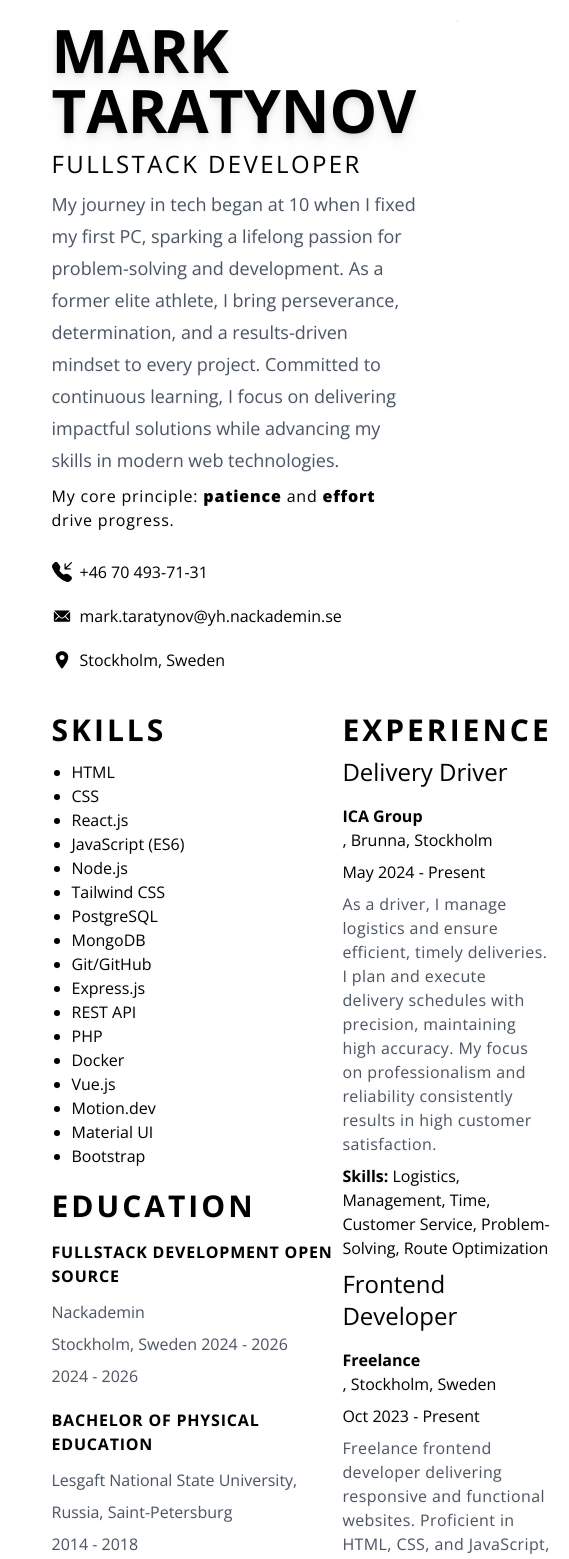
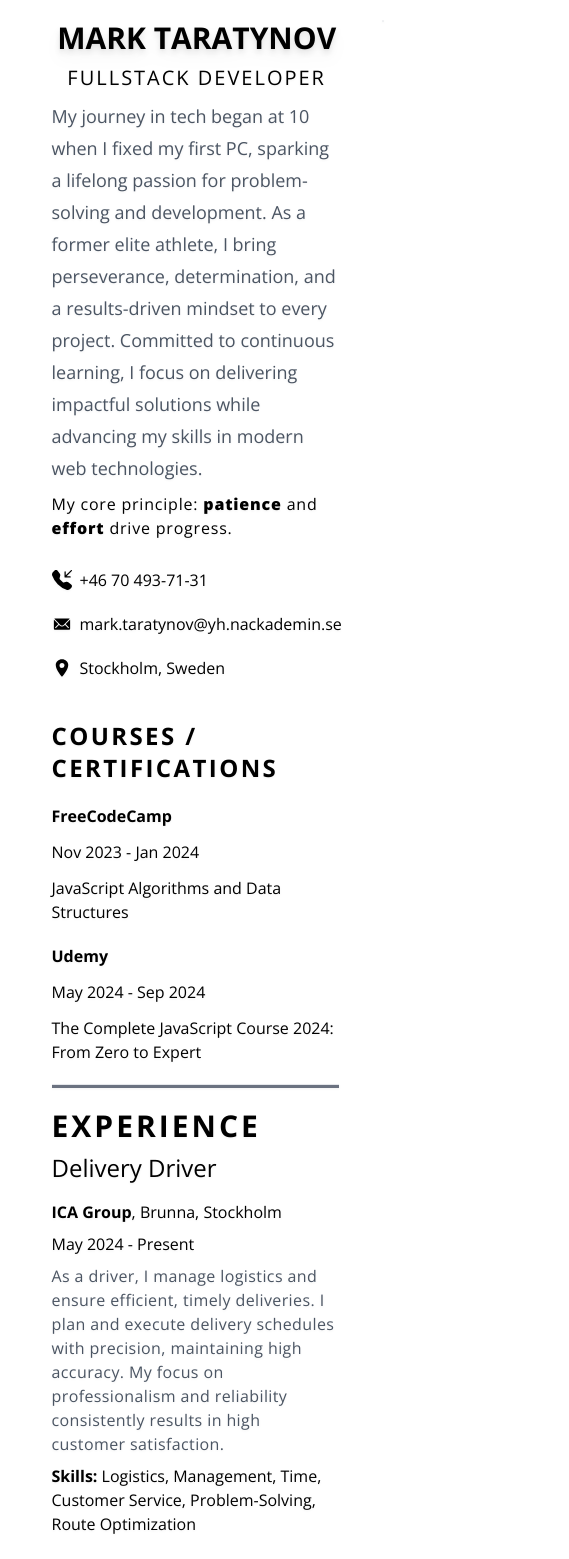
Before and after one commit to Prostecki/react-cv-page, a React (Vite) app in the folder inspiration-app/: page / in a window 390 px wide. Shown: the top 1559 px of the page, 569 px wide, since content can reach past the window. Built offline with nearby package versions, Linux system fonts and the light colour scheme.

Commit message:
've done some changes with responsive styles, changed the order to display sections on mobiles properly

```diff
--- a/inspiration-app/src/App.css
+++ b/inspiration-app/src/App.css
@@ -5,7 +5,6 @@
 @tailwind utilities;
 
 #root {
-  width: 65%;
   margin: auto;
   font-family: "Open Sans", serif;
 }
--- a/inspiration-app/src/App.jsx
+++ b/inspiration-app/src/App.jsx
@@ -10,16 +10,18 @@ import React from "react";
 
 function App() {
   return (
-    <section className="my-5 pr-8 pl-8 drop-shadow-sm">
-      <Introduction />
-      <div className="flex justify-between mt-10">
-        <div className="flex flex-col gap-5">
+    <section className="w-full my-5 pr-8 pl-8 drop-shadow-sm max-md:flex-col">
+      <div>
+        <Introduction />
+      </div>
+      <div className="flex justify-between w-full gap-8 items-start mt-10 max-md:flex-col-reverse">
+        <div className="flex flex-col gap-5 max-md:flex-col">
           <Skills />
           <Education />
           <Social />
           <Languages />
         </div>
-        <div className="flex flex-col w-[60%]">
+        <div className="flex flex-col max-md:flex-col-reverse">
           <Experience />
           <hr className="h-1 bg-gray-500 my-5" />
           <Courses />
--- a/inspiration-app/src/components/Experience.jsx
+++ b/inspiration-app/src/components/Experience.jsx
@@ -55,15 +55,15 @@ export default function Experience() {
     },
   ];
   return (
-    <section className="flex">
-      <div>
+    <section className="flex w-full">
+      <div className="">
         <h1 className="text-3xl font-bold tracking-widest uppercase">
           Experience
         </h1>
         {experience.map((item, i) => (
-          <div key={i} className="flex flex-col gap-2">
+          <div key={i} className="flex flex-col max-md:mb-8 gap-2">
             <h1 className="text-2xl my-2">{item.position}</h1>
-            <h3 className=" flex items-center max-sm:items-start max-sm:flex-col relative">
+            <h3 className="flex items-center max-sm:items-start relative">
               <span className="font-bold">{item.company}</span>, {item.location}
             </h3>
             <h3>{item.year}</h3>
--- a/inspiration-app/src/components/Introduction.jsx
+++ b/inspiration-app/src/components/Introduction.jsx
@@ -5,13 +5,13 @@ export default function Introduction() {
   return (
     <section className="flex gap-10">
       <div className="flex flex-col justify-between gap-2">
-        <h1 className="text-6xl text-start font-bold uppercase drop-shadow-lg">
+        <h1 className="text-6xl text-start font-bold uppercase drop-shadow-lg max-md:text-center max-md:text-3xl">
           Mark Taratynov
         </h1>
-        <p className="text-2xl tracking-widest uppercase">
+        <p className="text-2xl tracking-widest uppercase max-md:text-center max-md:text-xl">
           Fullstack Developer
         </p>
-        <p className="leading-8 text-lg text-gray-600">
+        <p className="leading-8 text-lg text-gray-600 max-md:text-wrap">
           My journey in tech began at 10 when I fixed my first PC, sparking a
           lifelong passion for problem-solving and development. As a former
           elite athlete, I bring perseverance, determination, and a
--- a/inspiration-app/src/components/Skills.jsx
+++ b/inspiration-app/src/components/Skills.jsx
@@ -20,7 +20,7 @@ export default function Skills() {
   ];
 
   return (
-    <section className="w-60">
+    <section className="w-60 max-md:w-full">
       <h1 className="text-3xl font-bold tracking-widest uppercase mb-3">
         Skills
       </h1>
```
